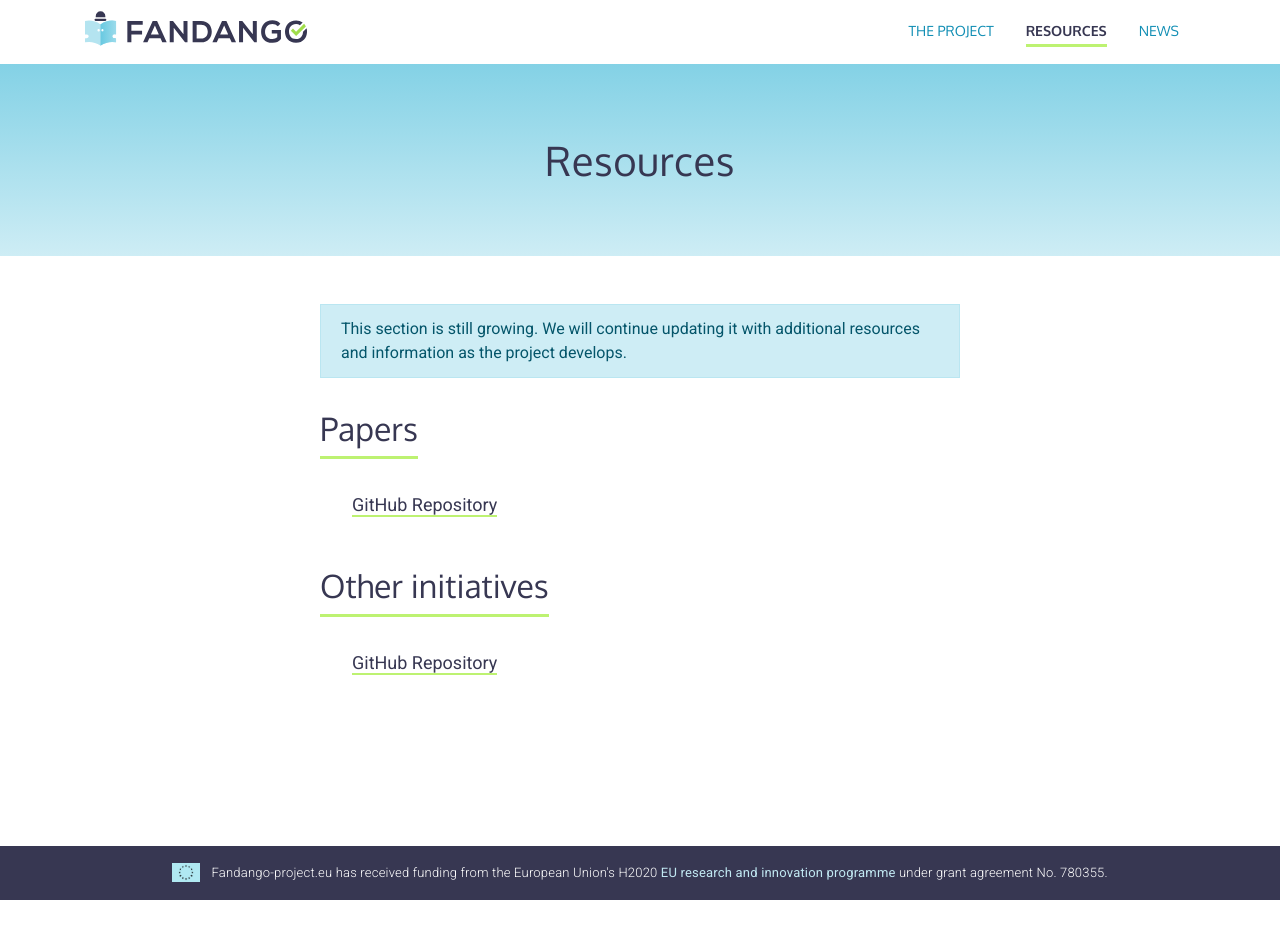
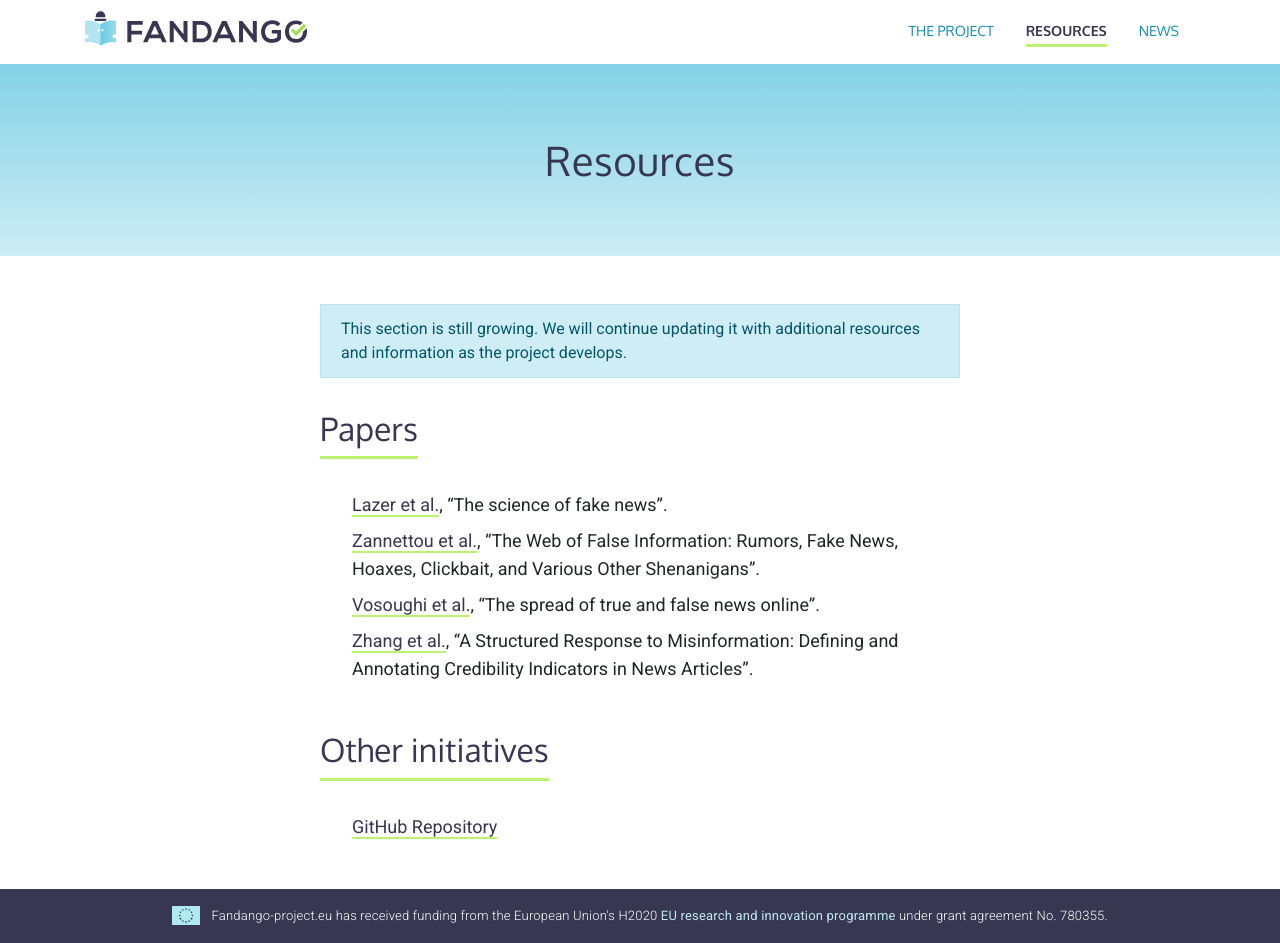
Before and after one commit to fandangOrg/fandango-web, a Jekyll site: the page built from resources.md, in a window 1280 px wide. Built offline with Jekyll 4.4.1, drawn with Linux system fonts in a browser that asks for light colours; comment, search, counter and statistics services are not loaded; before the commit the page ends 900 px from its top, so only the background shows below that.

Commit message:
Updated Resources

```diff
--- a/resources.md
+++ b/resources.md
@@ -9,7 +9,10 @@ permalink: "/resources/"
 ### Papers
 
 {: .resources-list}
-- [GitHub Repository](https://github.com/civio/fandango)
+- [Lazer et al.](http://science.sciencemag.org/content/359/6380/1094), "The science of fake news".
+- [Zannettou et al.](https://arxiv.org/pdf/1804.03461.pdf), "The Web of False Information: Rumors, Fake News, Hoaxes, Clickbait, and Various Other Shenanigans".
+- [Vosoughi et al.](http://science.sciencemag.org/content/359/6380/1146), "The spread of true and false news online".
+- [Zhang et al.](http://people.csail.mit.edu/axz/papers/webconf_credco.pdf), "A Structured Response to Misinformation: Defining and Annotating Credibility Indicators in News Articles".
 
 ### Other initiatives
 
```
